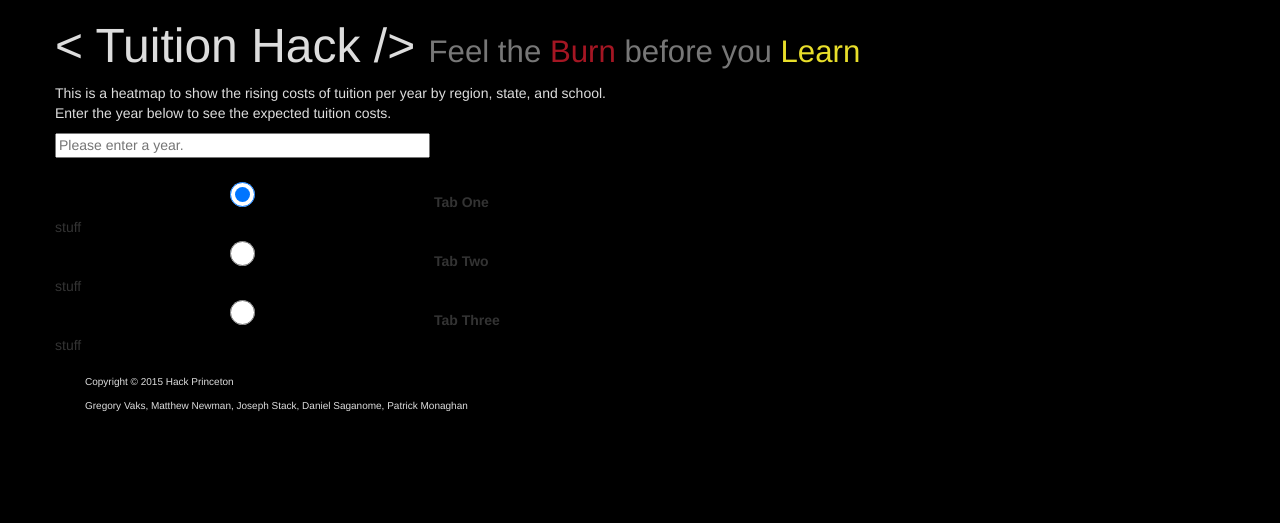
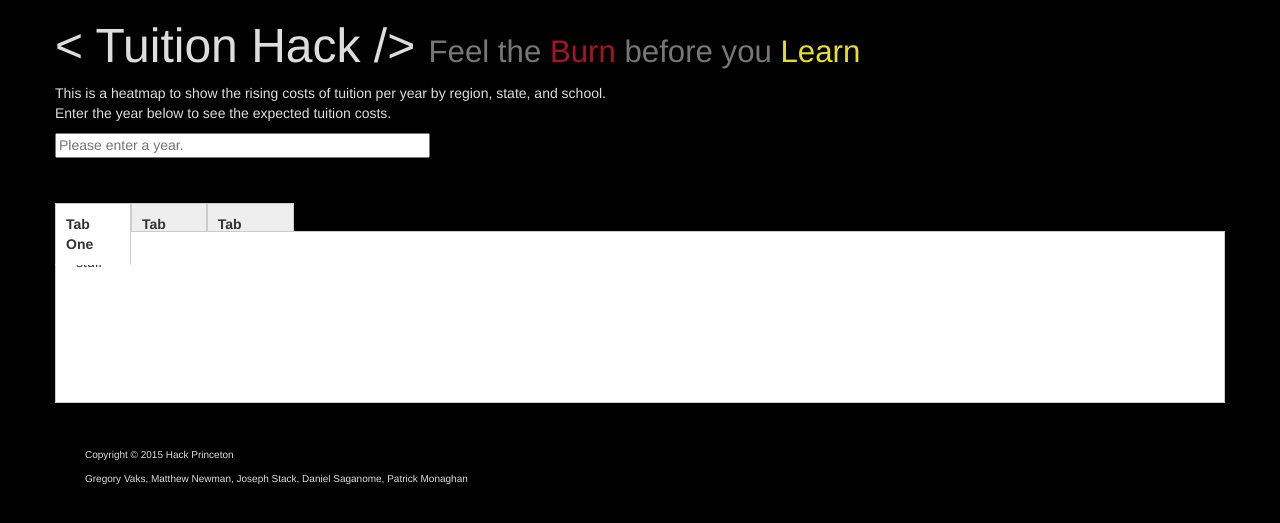
Before and after one commit to vakster/heatmapsum, a PHP site: page / in a window 1280 px wide. Shown: the top 523 px of the page. Run offline with PHP 8.4, Linux system fonts and the light colour scheme.

Commit message:
Update styles.css

```diff
--- a/styles.css
+++ b/styles.css
@@ -69,3 +69,42 @@ input {
 .title {
 	color:;
 }
+
+.tabs {
+  position: relative;
+  min-height: 200px; /* This part sucks */
+  clear: both;
+  margin: 25px 0;
+}
+.tab {
+  float: left;
+}
+.tab label {
+  background: #eee;
+  padding: 10px;
+  border: 1px solid #ccc;
+  margin-left: -1px;
+  position: relative;
+  left: 1px;
+}
+.tab [type=radio] {
+  display: none;
+}
+.content {
+  position: absolute;
+  top: 28px;
+  left: 0;
+  background: white;
+  right: 0;
+  bottom: 0;
+  padding: 20px;
+  border: 1px solid #ccc;
+}
+[type=radio]:checked ~ label {
+  background: white;
+  border-bottom: 1px solid white;
+  z-index: 2;
+}
+[type=radio]:checked ~ label ~ .content {
+  z-index: 1;
+}
```
